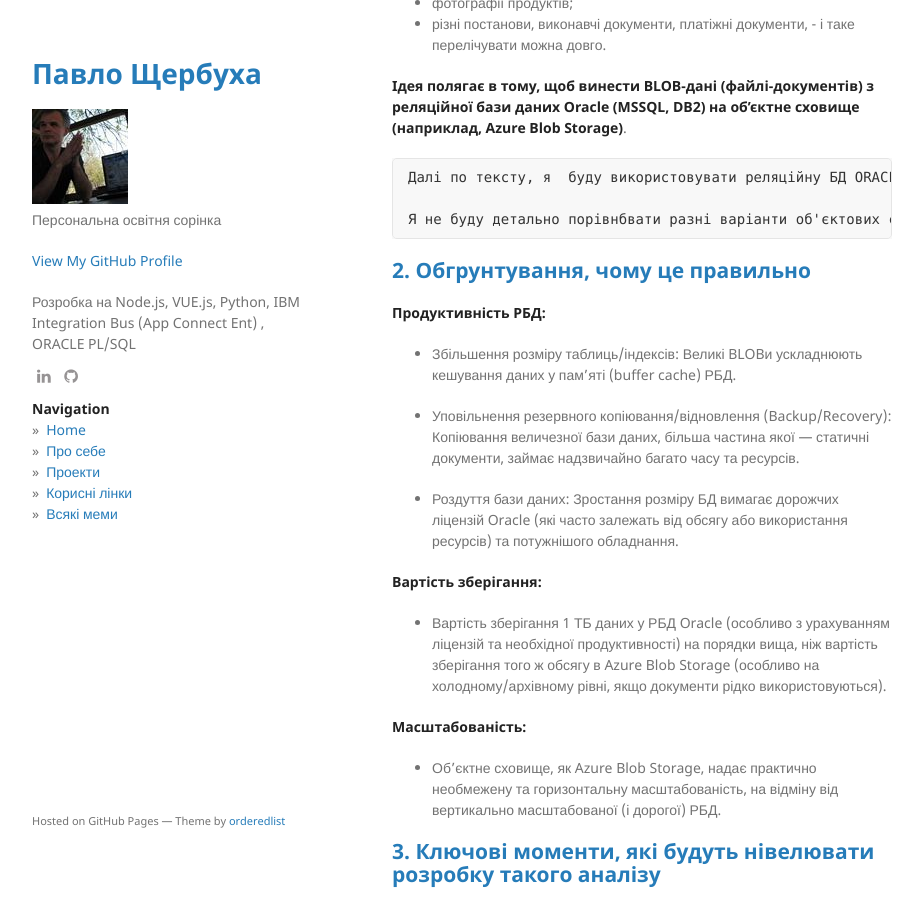
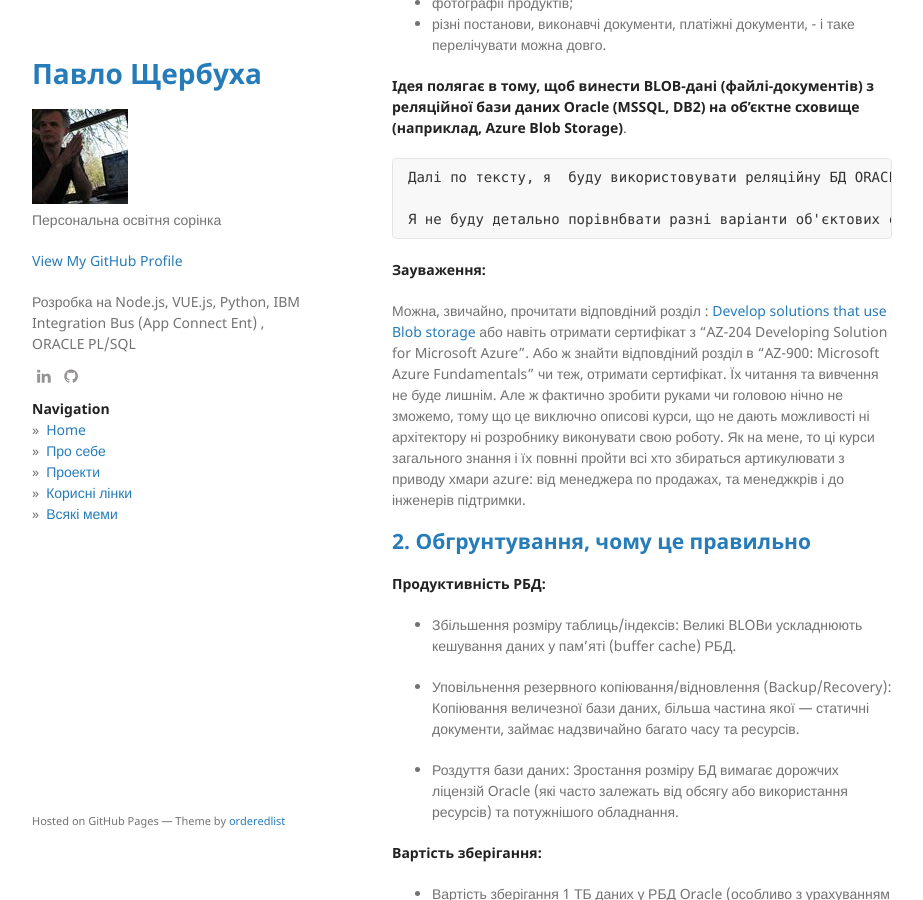
Before and after one commit to pavlo-shcherbukha/pavlo-shcherbukha.github.io, a Jekyll site: the page built from _posts/2025-10-16-az-blobstrg.md, in a window 1280 px wide and 900 px high, scrolled down 1266 px. Shown: the whole window, without its empty margins (178-1101 px from the left). Built offline with Jekyll 4.4.1, drawn with Linux system fonts in a browser that asks for light colours.

Commit message:
blobstrg-3

```diff
--- a/_posts/2025-10-16-az-blobstrg.md
+++ b/_posts/2025-10-16-az-blobstrg.md
@@ -47,6 +47,11 @@ published: true
 
     Я не буду детально порівнбвати разні варіанти об'єктових сховищ типу: [AWS S3](https://docs.aws.amazon.com/AmazonS3/latest/userguide/Welcome.html), [IBM Cloud Object Storage](https://www.ibm.com/products/cloud-object-storage), [Azure Blob Storage](https://learn.microsoft.com/en-us/azure/storage/blobs/storage-blobs-introduction). Моя ціль - вивчення azure cloud.
 
+
+**Зауваження:**
+
+Можна, звичайно, прочитати відповдіний розділ :
+[ Develop solutions that use Blob storage](https://learn.microsoft.com/en-us/training/paths/develop-solutions-that-use-blob-storage/)  або навіть отримати сертифікат з "AZ-204 Developing Solution for Microsoft Azure". Або ж знайти відповдіний розділ в "AZ-900: Microsoft Azure Fundamentals" чи теж, отримати сертифікат. Їх читання та вивчення не буде лишнім. Але ж фактично зробити руками чи головою нічно не зможемо, тому що це виключно описові курси, що не дають можливості ні архітектору ні розробнику виконувати свою роботу. Як на мене, то ці курси загального знання і їх повнні пройти всі хто збираться артикулювати з приводу хмари azure: від менеджера по продажах, та менеджкрів і до інженерів підтримки.
 
 ## <a name="p-2">2. Обгрунтування, чому це правильно</a>
 
```
